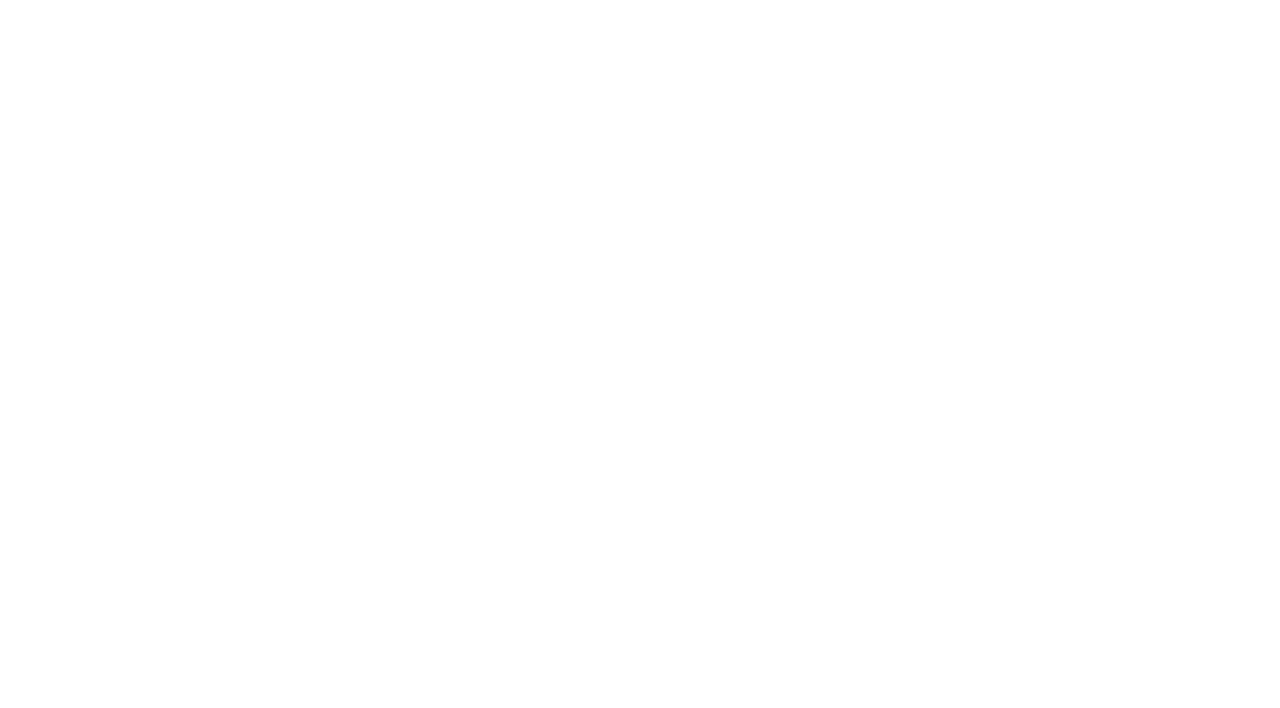
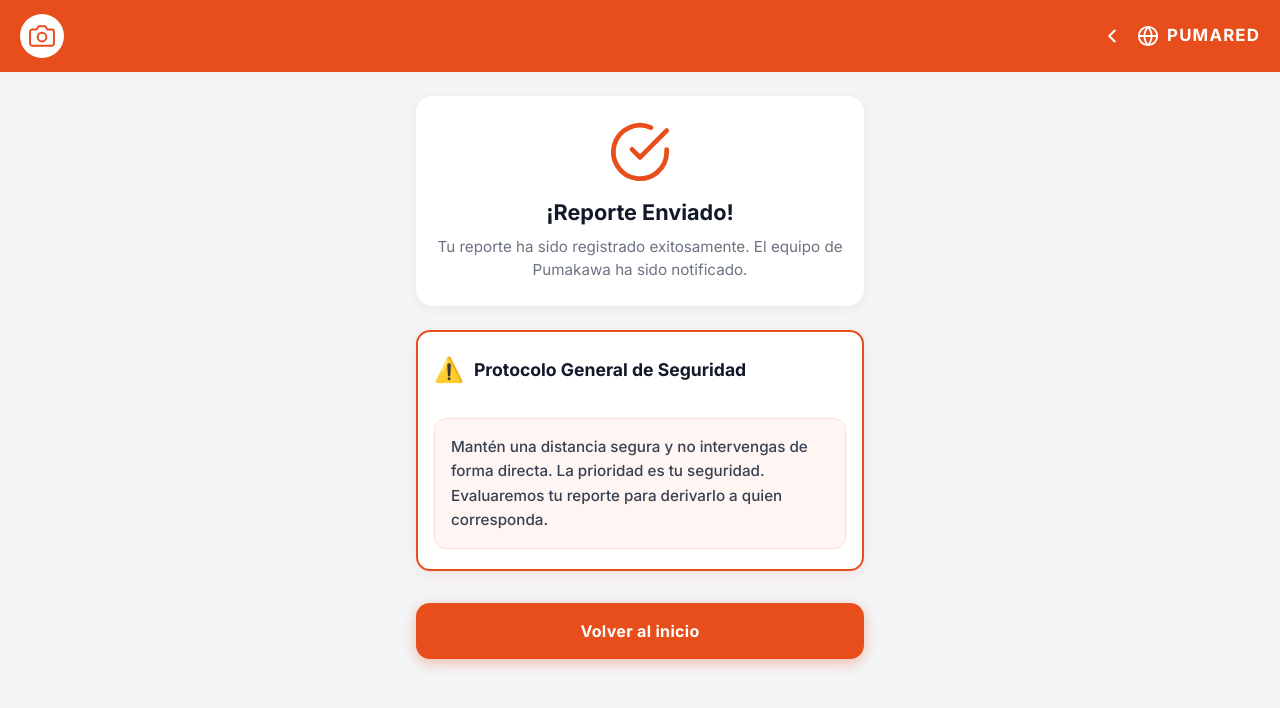
Before and after one commit to DiegoBottegoni/pumakawa-red-frontend, a React (Vite) app: page /protocolos in a window 1280 px wide. Before the commit this address had no page. Shown: the top 708 px of the page. Built offline with nearby package versions, Linux system fonts and the light colour scheme.

Commit message:
Protocolos creados

```diff
--- a/src/App.jsx
+++ b/src/App.jsx
@@ -1,4 +1,5 @@
-import ReportForm from "./components/ReportForm";
+import ReportForm from "./components/ReportFrom/ReportForm";
+import Protocolos from "./components/Protocolos/Protocolos";
 import { BrowserRouter, Routes, Route} from "react-router"
 
 function App() {
@@ -8,7 +9,8 @@ function App() {
       <BrowserRouter>
       <Routes>
         <Route path="/reportar" element={<ReportForm />} />
-     </Routes>
+        <Route path="/protocolos" element={<Protocolos />} />
+      </Routes>
       </BrowserRouter>
     </>
   )
--- /dev/null
+++ b/src/components/Protocolos/Protocolos.jsx
@@ -0,0 +1,153 @@
+import { useLocation, useNavigate } from "react-router";
+import "../ReportFrom/ReportForm.css"; // Reuse the same CSS
+
+/* ─── Icons (inline SVG, zero deps) ─────────────────────────── */
+const IconArrowLeft = () => (
+  <svg width="22" height="22" viewBox="0 0 24 24" fill="none"
+    stroke="currentColor" strokeWidth="2.2" strokeLinecap="round" strokeLinejoin="round">
+    <polyline points="15 18 9 12 15 6" />
+  </svg>
+);
+
+const IconGlobe = () => (
+  <svg width="22" height="22" viewBox="0 0 24 24" fill="none"
+    stroke="currentColor" strokeWidth="2" strokeLinecap="round" strokeLinejoin="round">
+    <circle cx="12" cy="12" r="10" />
+    <line x1="2" y1="12" x2="22" y2="12" />
+    <path d="M12 2a15.3 15.3 0 0 1 4 10 15.3 15.3 0 0 1-4 10 15.3 15.3 0 0 1-4-10 15.3 15.3 0 0 1 4-10z" />
+  </svg>
+);
+
+const IconCheckCircleBig = () => (
+  <svg width="64" height="64" viewBox="0 0 24 24" fill="none"
+    stroke="currentColor" strokeWidth="1.8" strokeLinecap="round" strokeLinejoin="round">
+    <path d="M22 11.08V12a10 10 0 1 1-5.93-9.14" />
+    <polyline points="22 4 12 14.01 9 11.01" />
+  </svg>
+);
+
+const IconPuma = () => (
+  <svg width="26" height="26" viewBox="0 0 24 24" fill="none"
+    stroke="currentColor" strokeWidth="1.8" strokeLinecap="round" strokeLinejoin="round">
+    <path d="M23 19a2 2 0 0 1-2 2H3a2 2 0 0 1-2-2V8a2 2 0 0 1 2-2h4l2-3h6l2 3h4a2 2 0 0 1 2 2z" />
+    <circle cx="12" cy="13" r="4" />
+  </svg>
+);
+
+const PROTOCOLOS = {
+  avistamiento_vivo: {
+    title: "Protocolo para Avistamiento de Puma Vivo",
+    text: "Mantén la calma, no corras, hazte grande levantando los brazos y retrocede lentamente sin darle la espalda. No te acerques al puma y dale una vía de escape. Si hay niños presentes, álzalos sin agacharte.",
+  },
+  avistamiento_muerto: {
+    title: "Protocolo para Avistamiento de Puma Muerto",
+    text: "No toques al animal. Mantén distancia por riesgo de transmisión de enfermedades. Hemos registrado el evento para que las autoridades o investigadores se hagan cargo.",
+  },
+  mascotismo: {
+    title: "Protocolo ante Mascotismo",
+    text: "No intentes interactuar ni liberar al animal por tu cuenta. El mascotismo de fauna silvestre es peligroso y requiere intervención especializada. La información ha sido derivada a las autoridades competentes.",
+  },
+  atropellamiento: {
+    title: "Protocolo ante Atropellamiento",
+    text: "Si estás conduciendo, detente en un lugar seguro. No intentes mover al animal herido, puede reaccionar de forma agresiva por el dolor. Espera a que lleguen las autoridades o personal capacitado.",
+  },
+  herido: {
+    title: "Protocolo para Puma Herido o Atrapado",
+    text: "No te acerques ni intentes ayudarlo. Un puma herido o atrapado está asustado y puede atacar para defenderse. Mantén a otras personas y mascotas alejadas hasta que llegue la ayuda.",
+  },
+  caza: {
+    title: "Protocolo ante Caza Furtiva",
+    text: "No te expongas ni enfrentes a los cazadores. Mantente a salvo y no llames la atención. Tu reporte es fundamental y será enviado de manera confidencial a las autoridades de fauna y policía ambiental.",
+  },
+  otra: {
+    title: "Protocolo General de Seguridad",
+    text: "Mantén una distancia segura y no intervengas de forma directa. La prioridad es tu seguridad. Evaluaremos tu reporte para derivarlo a quien corresponda.",
+  }
+};
+
+const Protocolos = () => {
+  const location = useLocation();
+  const navigate = useNavigate();
+  const tipoEvento = location.state?.tipoEvento || "otra";
+
+  const protocolo = PROTOCOLOS[tipoEvento] || PROTOCOLOS.otra;
+
+  return (
+    <div className="rf-page">
+      <header className="rf-header">
+        <div className="rf-header-left">
+          <div className="rf-avatar">
+            <IconPuma />
+          </div>
+        </div>
+        <div style={{ display: "flex", alignItems: "center", gap: "8px" }}>
+          <button
+            type="button"
+            className="rf-back-btn"
+            aria-label="Volver"
+            onClick={() => navigate("/")}
+          >
+            <IconArrowLeft />
+          </button>
+          <div className="rf-header-logo">
+            <span className="rf-logo-icon"><IconGlobe /></span>
+            PUMARED
+          </div>
+        </div>
+      </header>
+
+      <div className="rf-body">
+        <div className="rf-container" style={{ padding: "24px 16px" }}>
+
+          {/* Success Banner */}
+          <div style={{
+            display: "flex",
+            flexDirection: "column",
+            alignItems: "center",
+            textAlign: "center",
+            padding: "24px 20px",
+            backgroundColor: "#ffffff",
+            borderRadius: "16px",
+            boxShadow: "0 2px 12px rgba(0,0,0,0.06)",
+            marginBottom: "24px"
+          }}>
+            <div style={{ color: "#E84E1B", marginBottom: "12px" }}>
+              <IconCheckCircleBig />
+            </div>
+            <h2 style={{ fontSize: "1.35rem", fontWeight: "700", color: "#111827", marginBottom: "8px" }}>¡Reporte Enviado!</h2>
+            <p style={{ color: "#6b7280", fontSize: "0.95rem", lineHeight: "1.5" }}>
+              Tu reporte ha sido registrado exitosamente. El equipo de Pumakawa ha sido notificado.
+            </p>
+          </div>
+
+          {/* Protocol Card */}
+          <section className="rf-section" style={{ border: "2px solid #E84E1B", padding: "20px 16px", boxShadow: "0 4px 16px rgba(232, 78, 27, 0.1)" }}>
+            <div style={{ display: "flex", alignItems: "center", gap: "10px", marginBottom: "16px" }}>
+              <span style={{ fontSize: "1.5rem" }}>⚠️</span>
+              <h2 style={{ fontSize: "1.1rem", fontWeight: "700", color: "#111827", margin: 0, lineHeight: "1.3" }}>
+                {protocolo.title}
+              </h2>
+            </div>
+
+            <div style={{ backgroundColor: "#fff5f2", padding: "16px", borderRadius: "12px", border: "1px solid #ffded4" }}>
+              <p style={{ fontSize: "0.95rem", lineHeight: "1.6", color: "#374151", margin: 0, fontWeight: "500" }}>
+                {protocolo.text}
+              </p>
+            </div>
+          </section>
+
+          <button
+            type="button"
+            className="rf-btn-submit"
+            onClick={() => navigate("/")}
+            style={{ marginTop: "32px" }}
+          >
+            Volver al inicio
+          </button>
+        </div>
+      </div>
+    </div>
+  );
+};
+
+export default Protocolos;
--- a/src/components/ReportForm.jsx
+++ b/src/components/ReportFrom/ReportForm.jsx
@@ -1,4 +1,5 @@
 import { useState, useRef } from "react";
+import { useNavigate } from "react-router";
 import "./ReportForm.css";
 
 /* ─── Icons (inline SVG, zero deps) ─────────────────────────── */
@@ -96,6 +97,7 @@ const TIPOS_EVENTO = [
 /* ─── Component ─────────────────────────────────────────────── */
 const ReportForm = () => {
   const fileInputRef = useRef(null);
+  const navigate = useNavigate();
 
   const [formData, setFormData] = useState({
     nombre: "",
@@ -188,22 +190,10 @@ const ReportForm = () => {
 
     // Simulate API call
     setTimeout(() => {
-      setStatus((s) => ({ ...s, submitting: false, success: true }));
+      setStatus((s) => ({ ...s, submitting: false }));
+      navigate("/protocolos", { state: { tipoEvento: formData.tipoEvento } });
     }, 2000);
   };
-
-  /* ── Success screen ── */
-  if (status.success) {
-    return (
-      <div className="rf-success">
-        <div className="rf-success-icon">
-          <IconCheckCircleBig />
-        </div>
-        <h2>¡Reporte Enviado!</h2>
-        <p>Gracias por tu aporte. El equipo de Pumakawa ha sido notificado.</p>
-      </div>
-    );
-  }
 
   /* ── Main render ── */
   return (
```
Also changed, not shown: src/components/ReportFrom/ReportForm.css (renamed from src/components/ReportForm.css).
